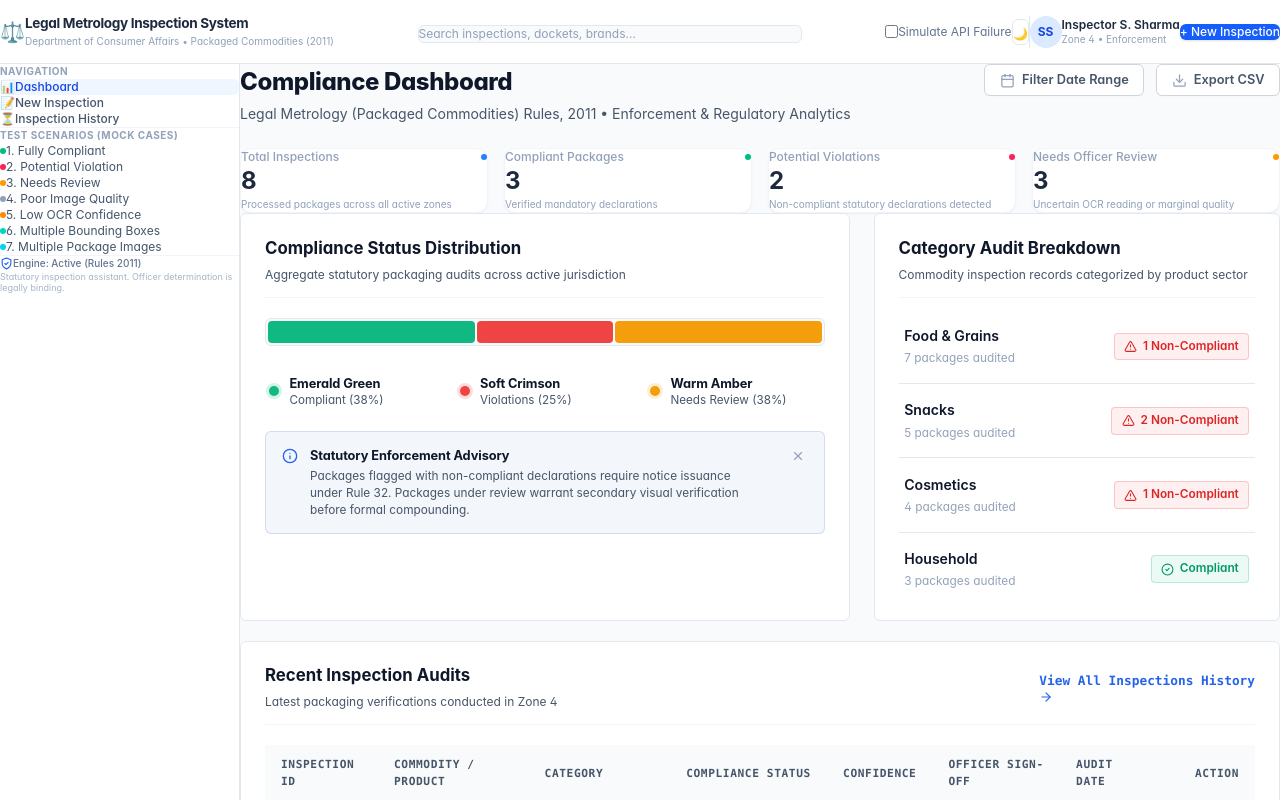
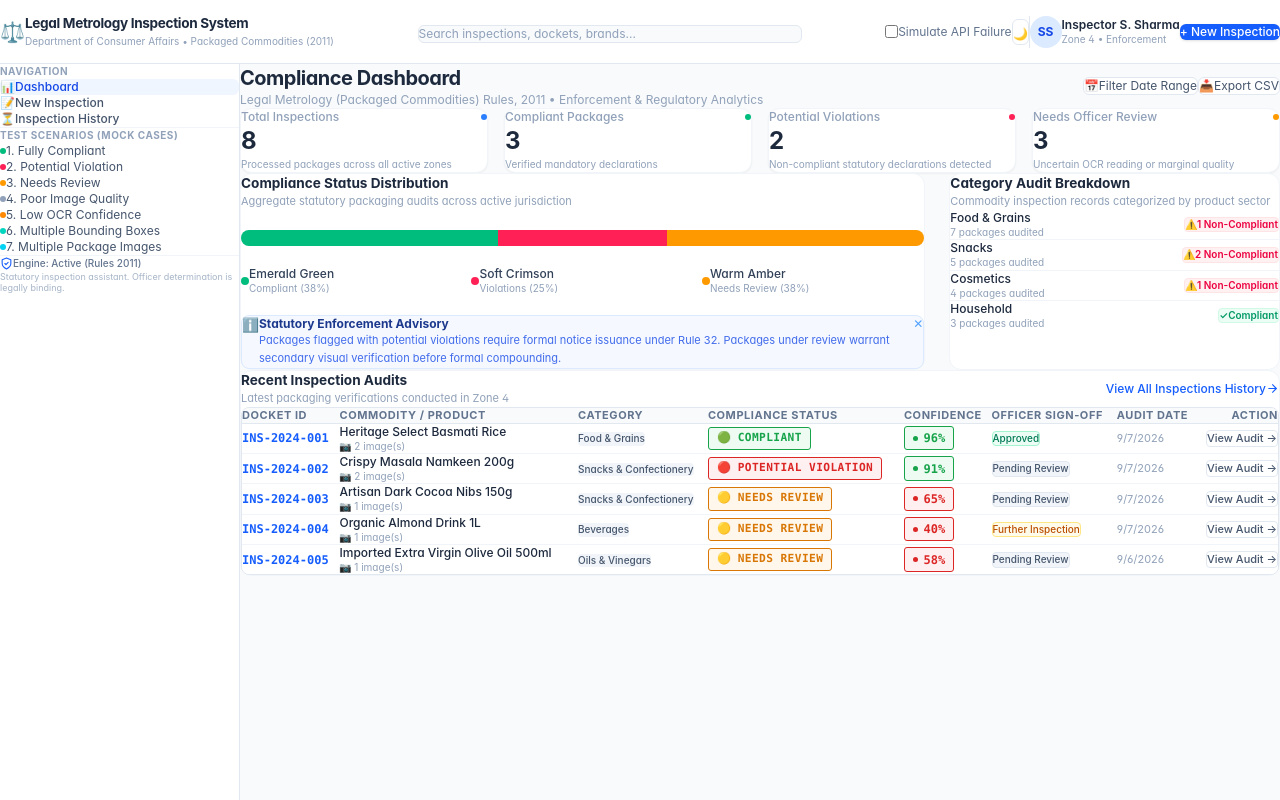
Before and after one commit to sathwikgampa/legal-metrology-compliance, a React (Vite) app in the folder frontend/: page / in a window 1280 px wide. Shown: the top 800 px of the page. Built offline with nearby package versions, Linux system fonts and the light colour scheme.

Commit message:
feat(frontend): apply 2/3 and 1/3 analytics layout, advisory box, and Tailwind table to DashboardPage

```diff
--- a/frontend/src/components/InspectionTable.jsx
+++ b/frontend/src/components/InspectionTable.jsx
@@ -6,7 +6,7 @@ import ConfidenceBadge from './ConfidenceBadge';
 export default function InspectionTable({ inspections = [], emptyMessage = "No inspections recorded yet." }) {
   if (!inspections || inspections.length === 0) {
     return (
-      <div className="table-empty-box">
+      <div className="py-8 text-center text-xs text-slate-400 bg-slate-50 dark:bg-slate-800/30 rounded-lg border border-dashed border-slate-200 dark:border-slate-800">
         <p>{emptyMessage}</p>
       </div>
     );
@@ -15,63 +15,84 @@ export default function InspectionTable({ inspections = [], emptyMessage = "No i
   const renderOfficerDecision = (decision) => {
     const val = (decision || "PENDING").toUpperCase();
     if (val === "APPROVED" || val === "CONFIRMED") {
-      return <span className="decision-tag decision-approved">Approved</span>;
+      return (
+        <span className="inline-flex items-center px-2 py-0.5 rounded text-[10px] font-medium bg-emerald-50 text-emerald-700 border border-emerald-200 dark:bg-emerald-950/40 dark:border-emerald-800 dark:text-emerald-300">
+          Approved
+        </span>
+      );
     }
     if (val === "REJECTED") {
-      return <span className="decision-tag decision-rejected">Notice Issued</span>;
+      return (
+        <span className="inline-flex items-center px-2 py-0.5 rounded text-[10px] font-medium bg-rose-50 text-rose-700 border border-rose-200 dark:bg-rose-950/40 dark:border-rose-800 dark:text-rose-300">
+          Notice Issued
+        </span>
+      );
     }
     if (val === "FURTHER_INSPECTION") {
-      return <span className="decision-tag decision-further">Further Inspection</span>;
+      return (
+        <span className="inline-flex items-center px-2 py-0.5 rounded text-[10px] font-medium bg-amber-50 text-amber-700 border border-amber-200 dark:bg-amber-950/40 dark:border-amber-800 dark:text-amber-300">
+          Further Inspection
+        </span>
+      );
     }
-    return <span className="decision-tag decision-pending">Pending Review</span>;
+    return (
+      <span className="inline-flex items-center px-2 py-0.5 rounded text-[10px] font-medium bg-slate-100 text-slate-600 border border-slate-200 dark:bg-slate-800 dark:border-slate-700 dark:text-slate-400">
+        Pending Review
+      </span>
+    );
   };
 
   return (
-    <div className="table-responsive">
-      <table className="data-table">
-        <thead>
+    <div className="overflow-x-auto rounded-lg border border-slate-200 dark:border-slate-800">
+      <table className="w-full text-left text-xs border-collapse">
+        <thead className="bg-slate-50 border-b border-slate-200 dark:bg-slate-800/60 dark:border-slate-800 text-[11px] font-semibold text-slate-500 dark:text-slate-400 uppercase tracking-wider">
           <tr>
-            <th>Inspection ID</th>
-            <th>Commodity / Product</th>
-            <th>Category</th>
-            <th>Compliance Status</th>
-            <th>Confidence</th>
-            <th>Officer Sign-off</th>
-            <th>Audit Date</th>
-            <th className="text-right">Action</th>
+            <th className="py-2.5 px-3">Docket ID</th>
+            <th className="py-2.5 px-3">Commodity / Product</th>
+            <th className="py-2.5 px-3">Category</th>
+            <th className="py-2.5 px-3">Compliance Status</th>
+            <th className="py-2.5 px-3">Confidence</th>
+            <th className="py-2.5 px-3">Officer Sign-off</th>
+            <th className="py-2.5 px-3">Audit Date</th>
+            <th className="py-2.5 px-3 text-right">Action</th>
           </tr>
         </thead>
-        <tbody>
+        <tbody className="divide-y divide-slate-100 dark:divide-slate-800 bg-white dark:bg-slate-900 text-slate-700 dark:text-slate-300">
           {inspections.map((item) => (
-            <tr key={item.id} className="table-row-hover">
-              <td className="font-mono text-bold">
-                <Link to={`/inspections/${item.id}`} className="link-table-id">
+            <tr key={item.id} className="hover:bg-slate-50/80 dark:hover:bg-slate-800/40 transition-colors">
+              <td className="py-2.5 px-3 font-mono font-medium">
+                <Link to={`/inspections/${item.id}`} className="text-blue-600 hover:text-blue-700 dark:text-blue-400 font-semibold">
                   {item.id}
                 </Link>
               </td>
-              <td>
-                <div className="product-cell-name">{item.product_name}</div>
+              <td className="py-2.5 px-3">
+                <div className="font-medium text-slate-800 dark:text-slate-200">{item.product_name}</div>
                 {item.images_count && (
-                  <span className="product-cell-sub">📷 {item.images_count} image(s)</span>
+                  <span className="text-[10px] text-slate-400 block">📷 {item.images_count} image(s)</span>
                 )}
               </td>
-              <td>
-                <span className="category-pill">{item.category}</span>
+              <td className="py-2.5 px-3">
+                <span className="inline-block px-2 py-0.5 rounded text-[10px] font-medium bg-slate-100 text-slate-600 dark:bg-slate-800 dark:text-slate-300">
+                  {item.category}
+                </span>
               </td>
-              <td>
+              <td className="py-2.5 px-3">
                 <ComplianceStatus status={item.status} size="sm" />
               </td>
-              <td>
+              <td className="py-2.5 px-3">
                 <ConfidenceBadge value={item.confidence} size="sm" showLabel={false} />
               </td>
-              <td>
+              <td className="py-2.5 px-3">
                 {renderOfficerDecision(item.officer_decision)}
               </td>
-              <td className="text-muted text-sm">
+              <td className="py-2.5 px-3 text-slate-400 text-[11px]">
                 {item.timestamp ? new Date(item.timestamp).toLocaleDateString() : 'Recent'}
               </td>
-              <td className="text-right">
-                <Link to={`/inspections/${item.id}`} className="btn btn-outline btn-xs">
+              <td className="py-2.5 px-3 text-right">
+                <Link
+                  to={`/inspections/${item.id}`}
+                  className="inline-flex items-center px-2 py-1 border border-slate-200 text-slate-600 rounded text-[11px] font-medium bg-white hover:bg-slate-50 dark:bg-slate-800 dark:border-slate-700 dark:text-slate-300 dark:hover:bg-slate-700 transition-colors"
+                >
                   View Audit →
                 </Link>
               </td>
--- a/frontend/src/pages/DashboardPage.jsx
+++ b/frontend/src/pages/DashboardPage.jsx
@@ -86,180 +86,188 @@ export default function DashboardPage() {
   const reviewPct = Math.round(((stats?.needs_review || 0) / total) * 100);
 
   return (
-    <div className="page-container dashboard-page">
-      {/* Page Header with ample whitespace & secondary action button replacing duplicate */}
-      <div className="page-header-row">
+    <div className="p-6 space-y-6">
+      {/* Dashboard Title Block & Actions */}
+      <div className="flex flex-col sm:flex-row sm:items-center sm:justify-between space-y-3 sm:space-y-0">
         <div>
-          <h1 className="page-title">Compliance Dashboard</h1>
-          <p className="page-subtitle">
+          <h2 className="text-xl font-bold text-slate-800 dark:text-slate-100 tracking-tight">
+            Compliance Dashboard
+          </h2>
+          <p className="text-xs text-slate-400">
             Legal Metrology (Packaged Commodities) Rules, 2011 • Enforcement & Regulatory Analytics
           </p>
         </div>
-
-        {/* Secondary action buttons with outline & subtle gray text */}
-        <div className="header-actions">
+        <div className="flex space-x-2">
           <button
-            className={`btn btn-outline btn-secondary-action ${dateFilterActive ? 'active-filter' : ''}`}
+            type="button"
             onClick={() => setDateFilterActive(!dateFilterActive)}
+            className={`flex items-center space-x-1.5 border border-slate-200 text-xs px-3 py-1.5 rounded-md bg-white hover:bg-slate-50 dark:bg-slate-900 dark:border-slate-800 dark:hover:bg-slate-800 cursor-pointer transition-colors ${
+              dateFilterActive ? 'text-blue-600 font-medium border-blue-300 dark:text-blue-400 dark:border-blue-700' : 'text-slate-600 dark:text-slate-300'
+            }`}
             title="Filter dashboard records by date range"
           >
-            <Calendar size={15} className="btn-icon-subtle" />
+            <span>📅</span>
             <span>{dateFilterActive ? "Last 30 Days (Active)" : "Filter Date Range"}</span>
           </button>
-
           <button
-            className="btn btn-outline btn-secondary-action"
+            type="button"
             onClick={handleExportCSV}
+            className="flex items-center space-x-1.5 border border-slate-200 text-slate-600 text-xs px-3 py-1.5 rounded-md bg-white hover:bg-slate-50 dark:bg-slate-900 dark:border-slate-800 dark:text-slate-300 dark:hover:bg-slate-800 cursor-pointer transition-colors"
             title="Export audit records to CSV spreadsheet"
           >
-            <Download size={15} className="btn-icon-subtle" />
+            <span>📥</span>
             <span>Export CSV</span>
           </button>
         </div>
       </div>
 
-      {/* KPI Summary Cards */}
+      {/* TOP 4 METRICS CARDS GRID */}
       <DashboardCards stats={stats} />
 
-      {/* Analytics Grid: Compliance Status Distribution & Category Audit Breakdown */}
-      <div className="dashboard-grid-2col">
-        {/* Compliance Status Distribution Card */}
-        <div className="content-card">
-          <div className="card-header">
-            <h3 className="card-title">Compliance Status Distribution</h3>
-            <span className="card-subtitle">
+      {/* MAIN INTERFACE DATA GRID Split (2/3 and 1/3) */}
+      <div className="grid grid-cols-1 lg:grid-cols-3 gap-6">
+        {/* Left Side: Status Distribution Data Graphic (2/3 Width) */}
+        <div className="lg:col-span-2 bg-white border border-slate-100 rounded-xl p-5 dark:bg-slate-900 dark:border-slate-800 space-y-6 flex flex-col justify-between transition-colors">
+          <div>
+            <h3 className="text-sm font-bold text-slate-800 dark:text-slate-200">
+              Compliance Status Distribution
+            </h3>
+            <p className="text-[11px] text-slate-400 mb-4">
               Aggregate statutory packaging audits across active jurisdiction
-            </span>
-          </div>
+            </p>
 
-          <div className="distribution-bar-wrap">
-            {/* Modern flat horizontal stacked progress bar */}
+            {/* Flat Progress Graph Segment Graphic */}
             <div
-              className="distribution-bar-flat"
+              className="w-full h-4 rounded-full overflow-hidden flex mb-4 bg-slate-100 dark:bg-slate-800"
               role="progressbar"
               aria-label="Compliance Status Distribution"
             >
               <div
-                className="dist-bar-segment seg-emerald"
+                className="bg-emerald-500 h-full transition-all duration-300"
                 style={{ width: `${compliantPct}%` }}
-                title={`Emerald Green: Compliant ${compliantPct}%`}
+                title={`Compliant (${compliantPct}%)`}
               />
               <div
-                className="dist-bar-segment seg-crimson"
+                className="bg-rose-500 h-full transition-all duration-300"
                 style={{ width: `${violationPct}%` }}
-                title={`Soft Crimson: Potential Violations ${violationPct}%`}
+                title={`Violations (${violationPct}%)`}
               />
               <div
-                className="dist-bar-segment seg-amber"
+                className="bg-amber-500 h-full transition-all duration-300"
                 style={{ width: `${reviewPct}%` }}
-                title={`Warm Amber: Needs Review ${reviewPct}%`}
+                title={`Needs Review (${reviewPct}%)`}
               />
             </div>
 
-            {/* Refined Color Legend: Distributed evenly across card width in a single horizontal row */}
-            <div className="dist-legend-distributed" role="list">
-              <div className="legend-dist-col" role="listitem">
-                <div className="legend-dot-refined dot-emerald" aria-hidden="true" />
-                <div className="legend-dist-meta">
-                  <span className="legend-dist-name">Emerald Green</span>
-                  <span className="legend-dist-val">Compliant ({compliantPct}%)</span>
+            {/* Clean Legend */}
+            <div className="grid grid-cols-3 gap-2 text-xs">
+              <div className="flex items-center space-x-2">
+                <span className="w-2 h-2 rounded-full bg-emerald-500 shrink-0" />
+                <div>
+                  <div className="font-medium text-slate-700 dark:text-slate-300">Emerald Green</div>
+                  <div className="text-[10px] text-slate-400">Compliant ({compliantPct}%)</div>
                 </div>
               </div>
-
-              <div className="legend-dist-col" role="listitem">
-                <div className="legend-dot-refined dot-crimson" aria-hidden="true" />
-                <div className="legend-dist-meta">
-                  <span className="legend-dist-name">Soft Crimson</span>
-                  <span className="legend-dist-val">Violations ({violationPct}%)</span>
+              <div className="flex items-center space-x-2">
+                <span className="w-2 h-2 rounded-full bg-rose-500 shrink-0" />
+                <div>
+                  <div className="font-medium text-slate-700 dark:text-slate-300">Soft Crimson</div>
+                  <div className="text-[10px] text-slate-400">Violations ({violationPct}%)</div>
                 </div>
               </div>
-
-              <div className="legend-dist-col" role="listitem">
-                <div className="legend-dot-refined dot-amber" aria-hidden="true" />
-                <div className="legend-dist-meta">
-                  <span className="legend-dist-name">Warm Amber</span>
-                  <span className="legend-dist-val">Needs Review ({reviewPct}%)</span>
+              <div className="flex items-center space-x-2">
+                <span className="w-2 h-2 rounded-full bg-amber-500 shrink-0" />
+                <div>
+                  <div className="font-medium text-slate-700 dark:text-slate-300">Warm Amber</div>
+                  <div className="text-[10px] text-slate-400">Needs Review ({reviewPct}%)</div>
                 </div>
               </div>
             </div>
           </div>
 
-          {/* Elegant Low-Contrast Information Alert Banner */}
+          {/* Statutory Advisory Box */}
           {!alertDismissed && (
-            <div className="low-contrast-alert mt-4" role="status">
-              <div className="low-contrast-icon">
-                <Info size={16} />
-              </div>
-              <div className="low-contrast-content">
-                <span className="low-contrast-title">Statutory Enforcement Advisory</span>
-                <p className="low-contrast-text">
-                  Packages flagged with non-compliant declarations require notice issuance under Rule 32. Packages under review warrant secondary visual verification before formal compounding.
+            <div className="bg-blue-50/60 border border-blue-100 rounded-lg p-3.5 flex items-start justify-between dark:bg-blue-950/20 dark:border-blue-900/40 mt-4 transition-colors">
+              <div className="flex space-x-2.5 pr-4">
+                <span className="text-blue-600 dark:text-blue-400 text-sm select-none">ℹ️</span>
+                <div>
+                  <h4 className="text-xs font-bold text-blue-900 dark:text-blue-200">
+                    Statutory Enforcement Advisory
+                  </h4>
+                  <p className="text-[11px] text-blue-700/80 dark:text-blue-300/70 mt-0.5 leading-relaxed">
+                    Packages flagged with potential violations require formal notice issuance under Rule 32. Packages under review warrant secondary visual verification before formal compounding.
                   </p>
                 </div>
+              </div>
               <button
-                className="low-contrast-dismiss"
+                type="button"
                 onClick={() => setAlertDismissed(true)}
+                className="text-blue-400 hover:text-blue-600 dark:text-blue-500 dark:hover:text-blue-300 text-xs cursor-pointer p-0.5"
+                title="Dismiss statutory advisory"
                 aria-label="Dismiss alert"
-                title="Dismiss statutory advisory"
               >
-                <X size={14} />
+                ✕
               </button>
             </div>
           )}
         </div>
 
-        {/* Category Audit Breakdown Card */}
-        <div className="content-card category-audit-card">
-          <div className="card-header">
-            <h3 className="card-title">Category Audit Breakdown</h3>
-            <span className="card-subtitle">
+        {/* Right Side: Category Audit Breakdown (1/3 Width) */}
+        <div className="bg-white border border-slate-100 rounded-xl p-5 dark:bg-slate-900 dark:border-slate-800 space-y-4 transition-colors">
+          <div>
+            <h3 className="text-sm font-bold text-slate-800 dark:text-slate-200">
+              Category Audit Breakdown
+            </h3>
+            <p className="text-[11px] text-slate-400">
               Commodity inspection records categorized by product sector
-            </span>
+            </p>
           </div>
 
-          {/* Clean product rows with subtle light-gray horizontal dividers */}
-          <div className="category-audit-list" role="list">
-            {(stats?.category_breakdown || []).map((cat, idx) => {
-              const isNonCompliant = cat.violations > 0;
-              return (
-                <div key={idx} className="category-audit-row" role="listitem">
-                  <div className="cat-row-info">
-                    <span className="cat-row-name">{cat.category}</span>
-                    <span className="cat-row-count">{cat.count} packages audited</span>
+          {/* Product Rows with subtle dividers */}
+          <div className="divide-y divide-slate-100 dark:divide-slate-800 text-xs">
+            {(stats?.category_breakdown || [
+              { category: 'Food & Grains', count: 5, violations: 1 },
+              { category: 'Snacks', count: 1, violations: 1 },
+              { category: 'Cosmetics', count: 1, violations: 0 },
+              { category: 'Household', count: 1, violations: 0 }
+            ]).map((cat, idx) => (
+              <div key={idx} className="py-3 flex items-center justify-between first:pt-1 last:pb-1">
+                <div>
+                  <div className="font-medium text-slate-800 dark:text-slate-200">{cat.category}</div>
+                  <div className="text-[10px] text-slate-400">{cat.count} package{cat.count === 1 ? '' : 's'} audited</div>
                 </div>
-
-                  <div className="cat-row-badge">
-                    {isNonCompliant ? (
-                      <span className="badge-audit-warning">
-                        <AlertTriangle size={13} className="badge-icon-warning" />
-                        <span>{cat.violations} Non-Compliant</span>
+                {cat.violations > 0 ? (
+                  <span className="px-2 py-0.5 rounded text-[10px] font-semibold bg-rose-50 text-rose-600 border border-rose-100 dark:bg-rose-950/30 dark:border-rose-900/50 dark:text-rose-400 flex items-center space-x-1">
+                    <span>⚠️</span> <span>{cat.violations} Non-Compliant</span>
                   </span>
                 ) : (
-                      <span className="badge-audit-compliant">
-                        <CheckCircle2 size={13} className="badge-icon-compliant" />
-                        <span>Compliant</span>
+                  <span className="px-2 py-0.5 rounded text-[10px] font-semibold bg-emerald-50 text-emerald-600 border border-emerald-100 dark:bg-emerald-950/30 dark:border-emerald-900/50 dark:text-emerald-400 flex items-center space-x-1">
+                    <span>✓</span> <span>Compliant</span>
                   </span>
                 )}
               </div>
-                </div>
-              );
-            })}
+            ))}
           </div>
         </div>
       </div>
 
-      {/* Recent Inspections Ledger Table */}
-      <div className="content-card mt-4">
-        <div className="card-header-flex">
+      {/* RECENT INSPECTIONS AUDIT AREA */}
+      <div className="bg-white border border-slate-100 rounded-xl p-5 dark:bg-slate-900 dark:border-slate-800 space-y-4 transition-colors">
+        <div className="flex items-center justify-between">
           <div>
-            <h3 className="card-title">Recent Inspection Audits</h3>
-            <span className="card-subtitle">
+            <h3 className="text-sm font-bold text-slate-800 dark:text-slate-200">
+              Recent Inspection Audits
+            </h3>
+            <p className="text-[11px] text-slate-400">
               Latest packaging verifications conducted in Zone 4
-            </span>
+            </p>
           </div>
-          <Link to="/history" className="link-view-all">
+          <Link
+            to="/history"
+            className="text-xs font-medium text-blue-600 hover:text-blue-700 dark:text-blue-400 flex items-center space-x-1 transition-colors"
+          >
             <span>View All Inspections History</span>
-            <ArrowRight size={14} />
+            <ArrowRight size={13} />
           </Link>
         </div>
 
```
Lines whose indentation alone changed are shown as unchanged.
